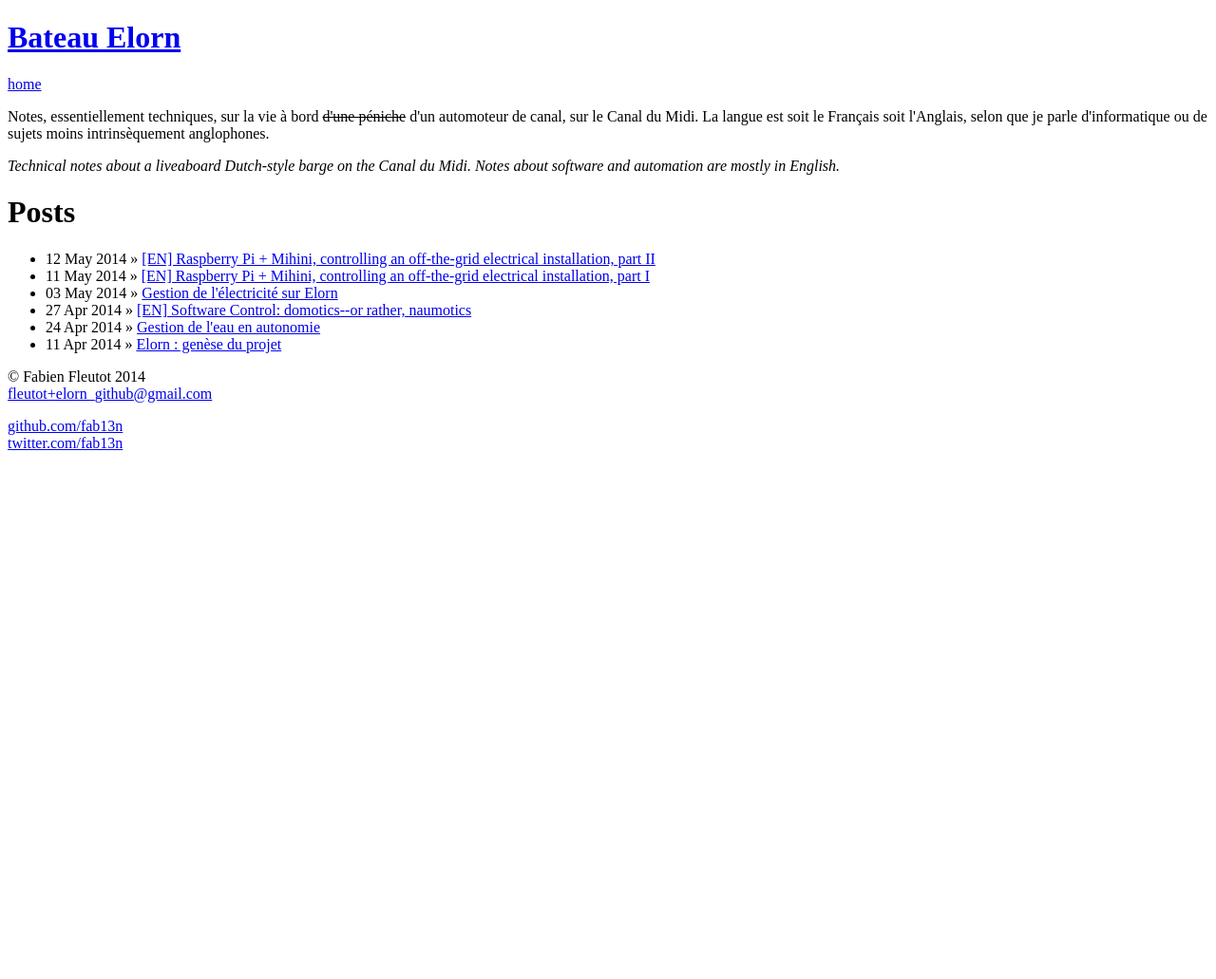
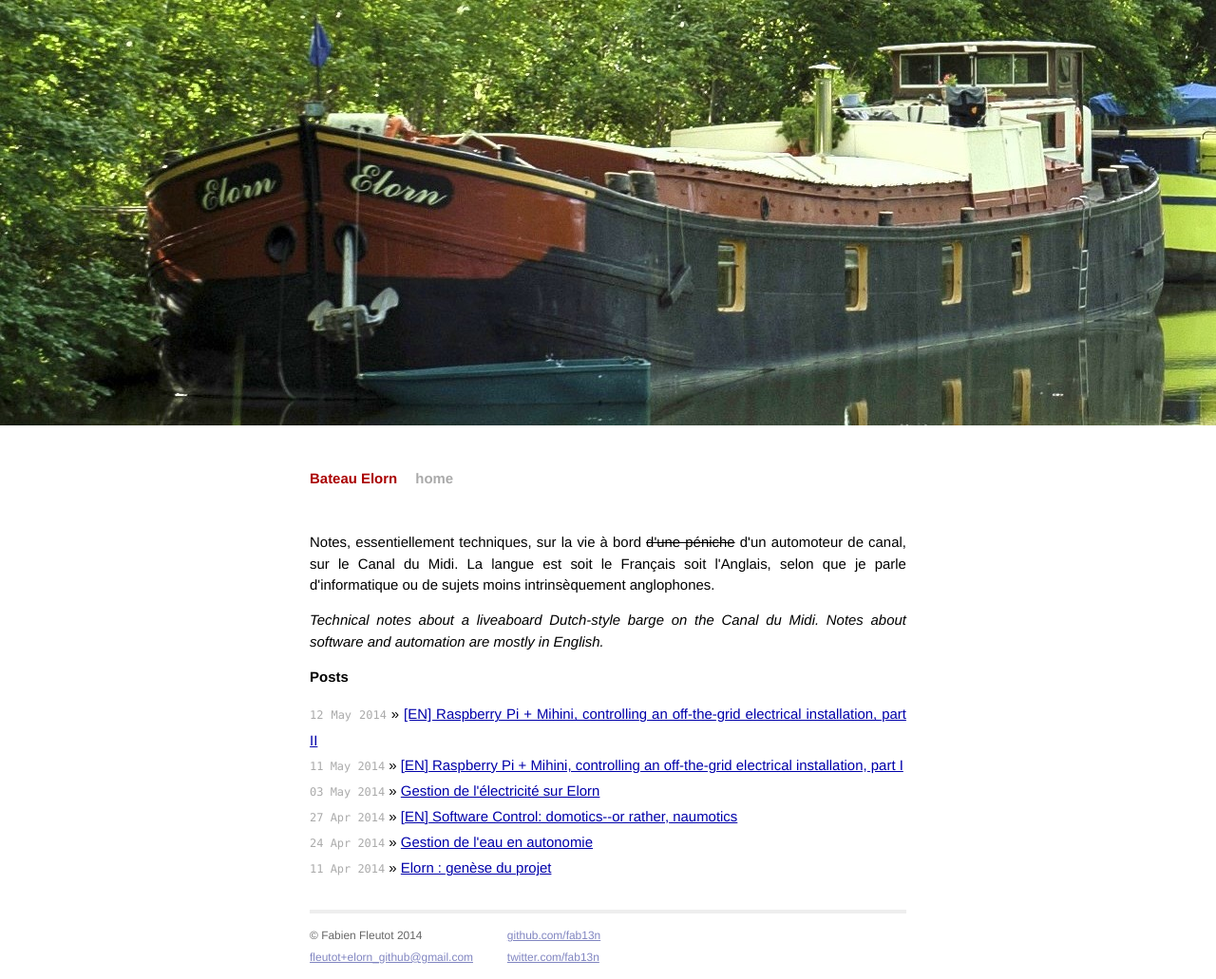
Before and after one commit to fab13n/elorn, a Jekyll site: the page built from index.html, in a window 1280 px wide. Shown: the whole page at 95% size. Built offline with Jekyll 4.4.1, drawn with Linux system fonts in a browser that asks for light colours; Markdown is read by kramdown in place of the engine named in the settings; before the commit the page ends 900 px from its top, so only the background shows below that.

Commit message:
attempt to fix site url on Github

```diff
--- a/_config.yml
+++ b/_config.yml
@@ -2,4 +2,4 @@ name: "Bateau Elorn"
 markdown: redcarpet
 pygments: true
 author: "F. Fleutot"
-baseurl: "elorn"
+baseurl: "/elorn"
```
